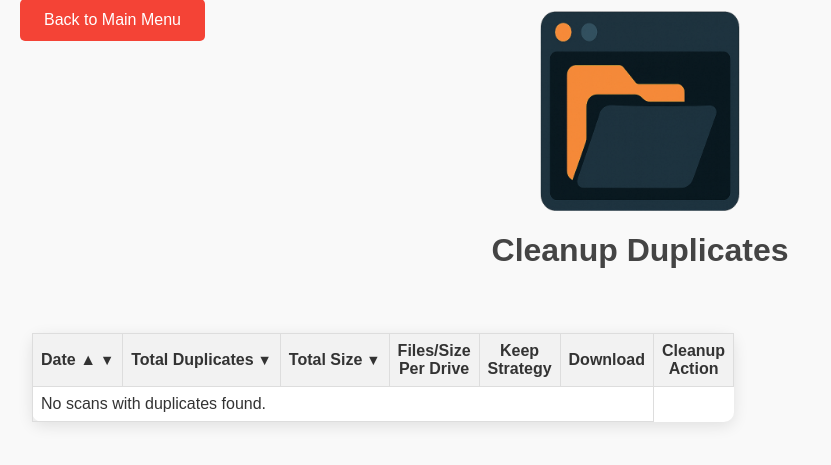
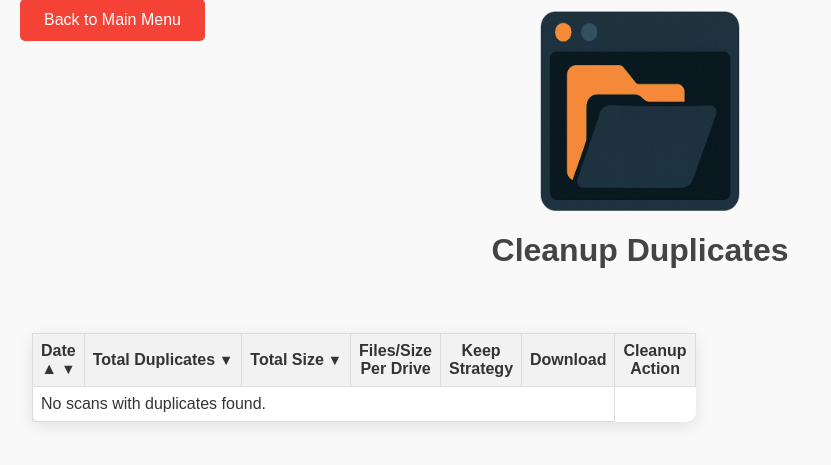
Before and after one commit to Bovive/unraid-duplicate-file-handler, a Flask app: page /cleanup in a window 1280 px wide. Shown: the part 21-486 px from the top of the page, without its empty margins (0-831 px from the left). Run offline with Flask 3, Linux system fonts and the light colour scheme; data that the repository does not hold is empty; parts of the project's set-up code (start-up, migrations or seed data) failed here and were passed over.

Commit message:
Fix Cleanup Duplicates Buttons
Make buttons clickable on smaller screens.
Adjust table max width and gaps for Cleanup Duplicates.

```diff
--- a/config.py
+++ b/config.py
@@ -2,7 +2,7 @@
 import os
 
 APP_NAME = "Unraid Duplicate File Handler"
-APP_VERSION = "1.0.1"
+APP_VERSION = "1.0.2"
 
 # Secret key for CSRF protection
 SECRET_KEY = os.getenv("SECRET_KEY", "default_development_secret_key")
--- a/static/css/cleanup.css
+++ b/static/css/cleanup.css
@@ -70,6 +70,7 @@ button {
     display: flex;
     justify-content: space-between;
     margin-top: 2rem;
+    gap: 10px;
 }
 
 /* Left column: Form and progress bar */
@@ -89,10 +90,10 @@ button {
     background: white;
     padding: 2rem;
     border-radius: 10px;
-    max-width: 700px;
     margin: 0 auto;
     box-shadow: 0 4px 15px rgba(0, 0, 0, 0.1);
     margin-top: 2rem;
+    table-layout: fixed;
 }
 
     #scans-table th, #scans-table td {
@@ -182,6 +183,11 @@ button {
     #scans-table th:nth-child(7),
     #scans-table td:nth-child(7) {
         text-align: center;
+    }
+
+    #scans-table th:nth-child(1),
+    #scans-table td:nth-child(1) {
+        white-space: normal;
     }
 
 #scans-table tbody tr:nth-child(even) {
```
Also changed, not shown: 1 other file.
